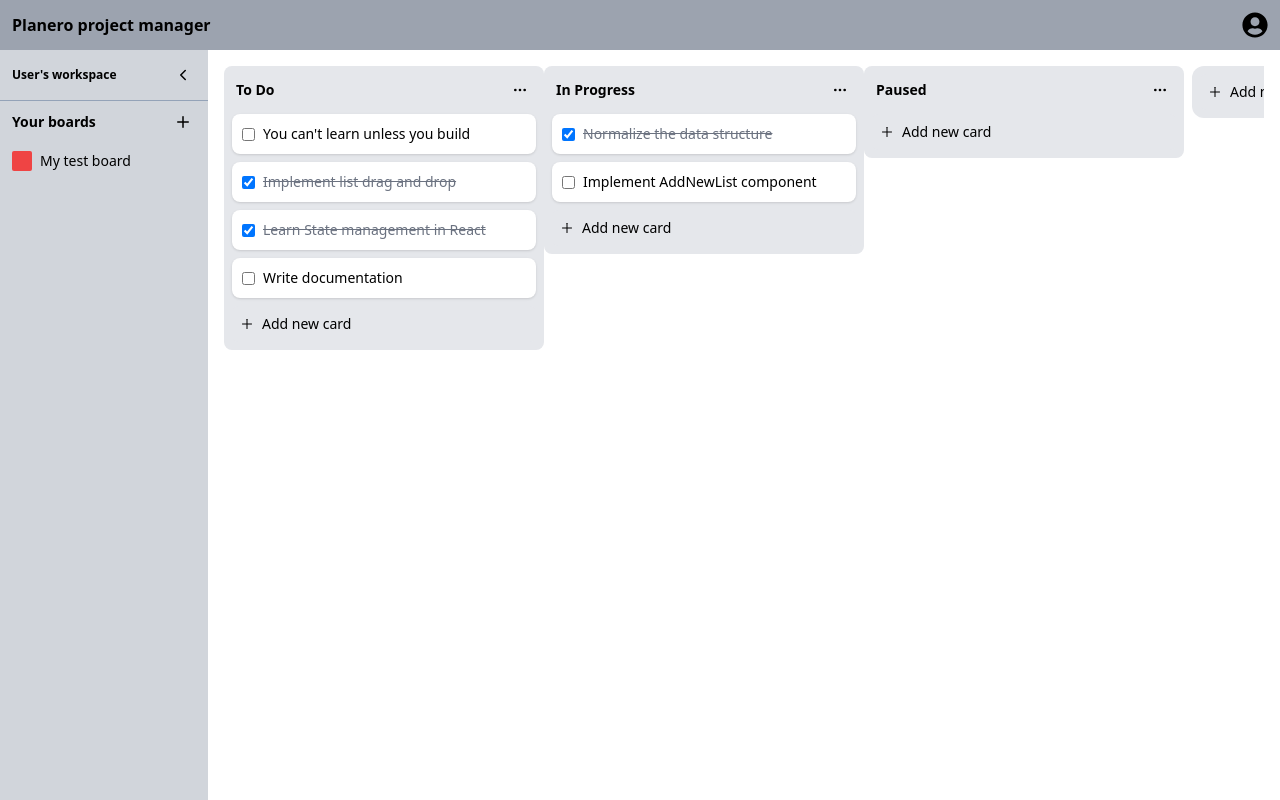
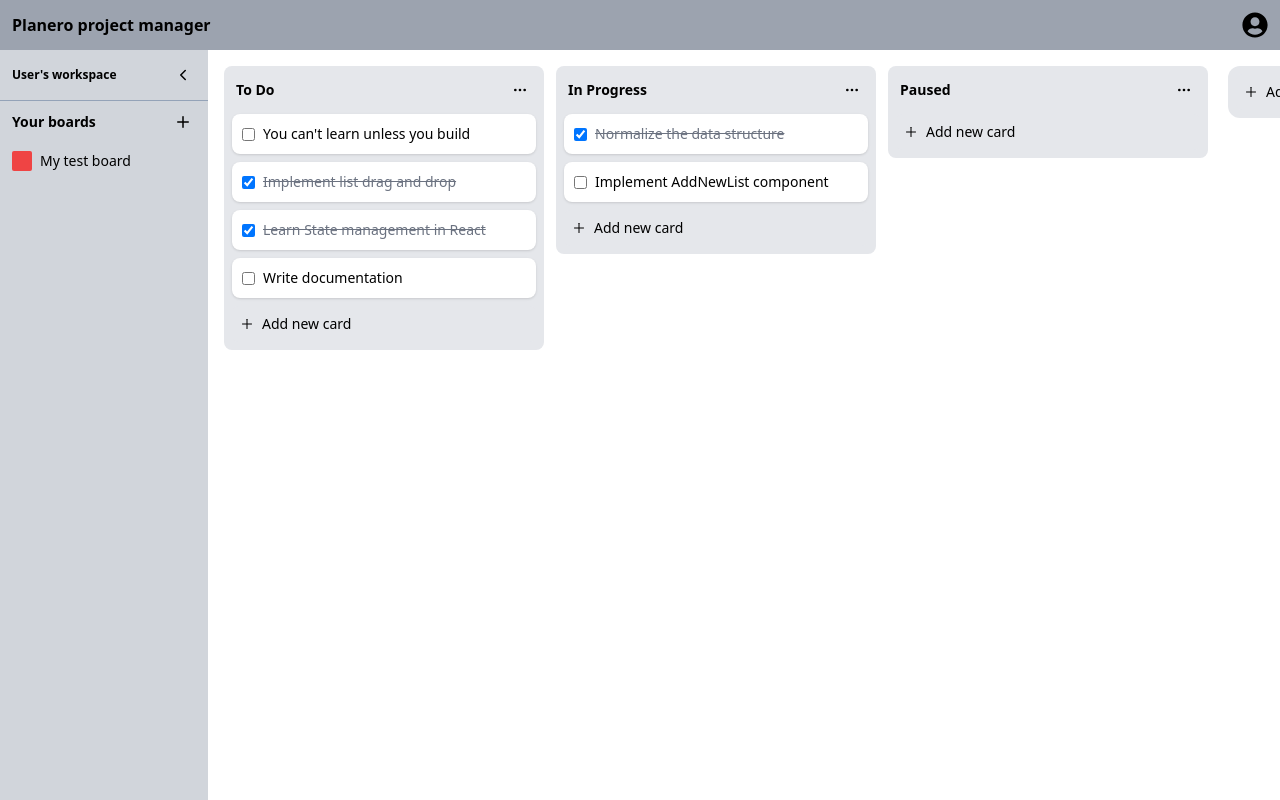
Before and after one commit to raknos13/planero-planner-react, a React (Vite) app: page / in a window 1280 px wide. Built offline with nearby package versions, Linux system fonts and the light colour scheme.

Commit message:
Fix #6: Make board area scrollable horizontally

```diff
--- a/src/components/Board.jsx
+++ b/src/components/Board.jsx
@@ -202,19 +202,27 @@ export default function Board() {
           <div
             {...provided.droppableProps}
             ref={provided.innerRef}
-            className="flex h-screen justify-start overflow-x-auto whitespace-nowrap scroll-smooth snap-x snap-mandatory  mx-4 my-4"
+            // className="flex h-100 justify-start overflow-x-auto whitespace-nowrap scroll-smooth snap-x snap-mandatory  mx-4 my-4"
+            className="boardContainer flex flex-grow w-full h-full p-4 overflow-x-scroll"
           >
+            <div>
+              <div className="listContainer flex gap-3 h-min">
                 {data.listOrder.map((listId, index) => {
                   const list = data.lists[listId];
-              const cards = list.cardIds.map((cardId) => data.cards[cardId]);
+                  const cards = list.cardIds.map(
+                    (cardId) => data.cards[cardId],
+                  );
                   return (
-                <Draggable key={list.id} draggableId={list.id} index={index}>
+                    <Draggable
+                      key={list.id}
+                      draggableId={list.id}
+                      index={index}
+                    >
                       {(provided) => (
                         <div
                           ref={provided.innerRef}
                           {...provided.draggableProps}
                           {...provided.dragHandleProps}
-                      className="listBody h-min"
                         >
                           <List
                             list={list}
@@ -234,6 +242,8 @@ export default function Board() {
                   <AddNew type="list" handleAddNew={addList} />
                 </div>
               </div>
+            </div>
+          </div>
         )}
       </Droppable>
     </DragDropContext>
```
Lines whose indentation alone changed are shown as unchanged.
